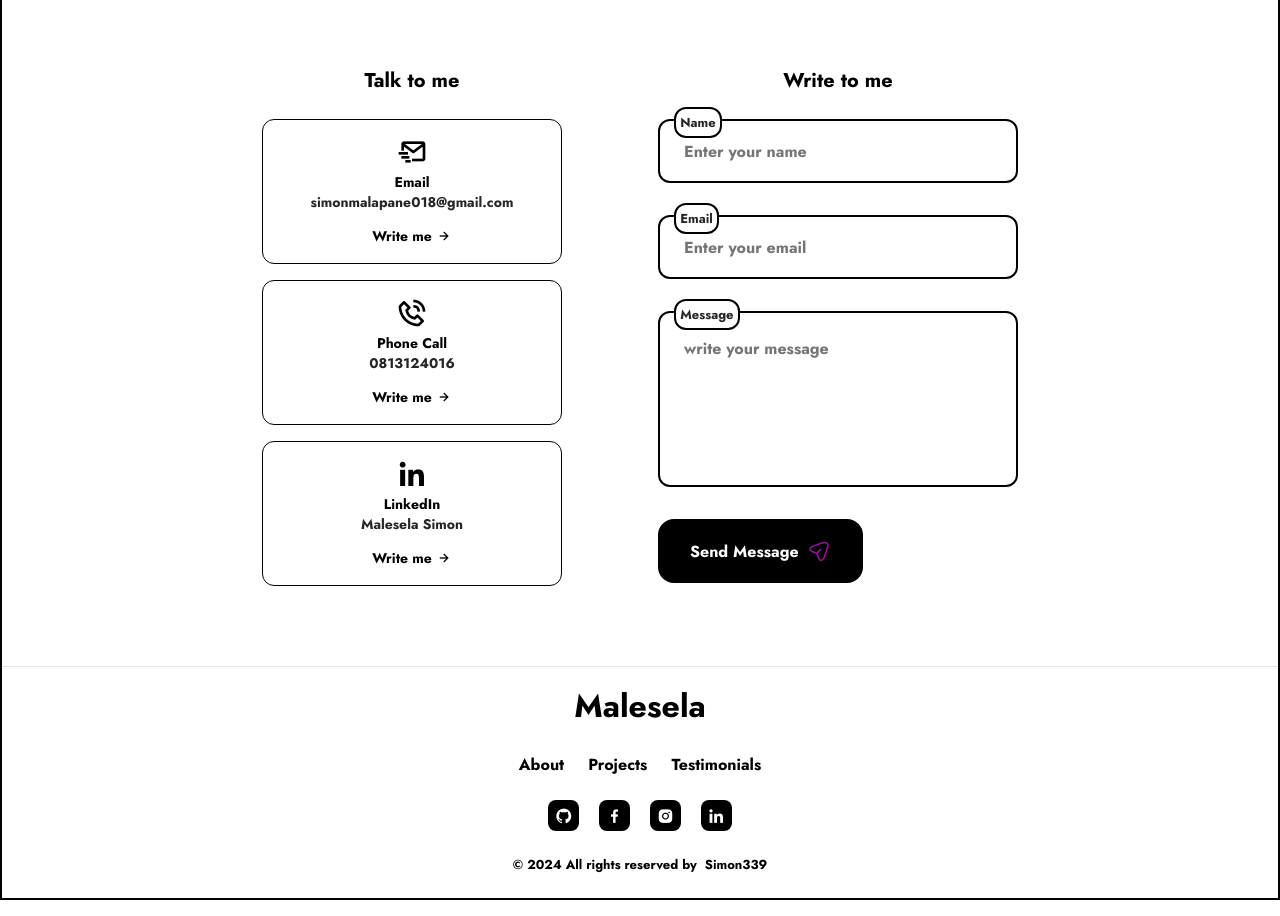
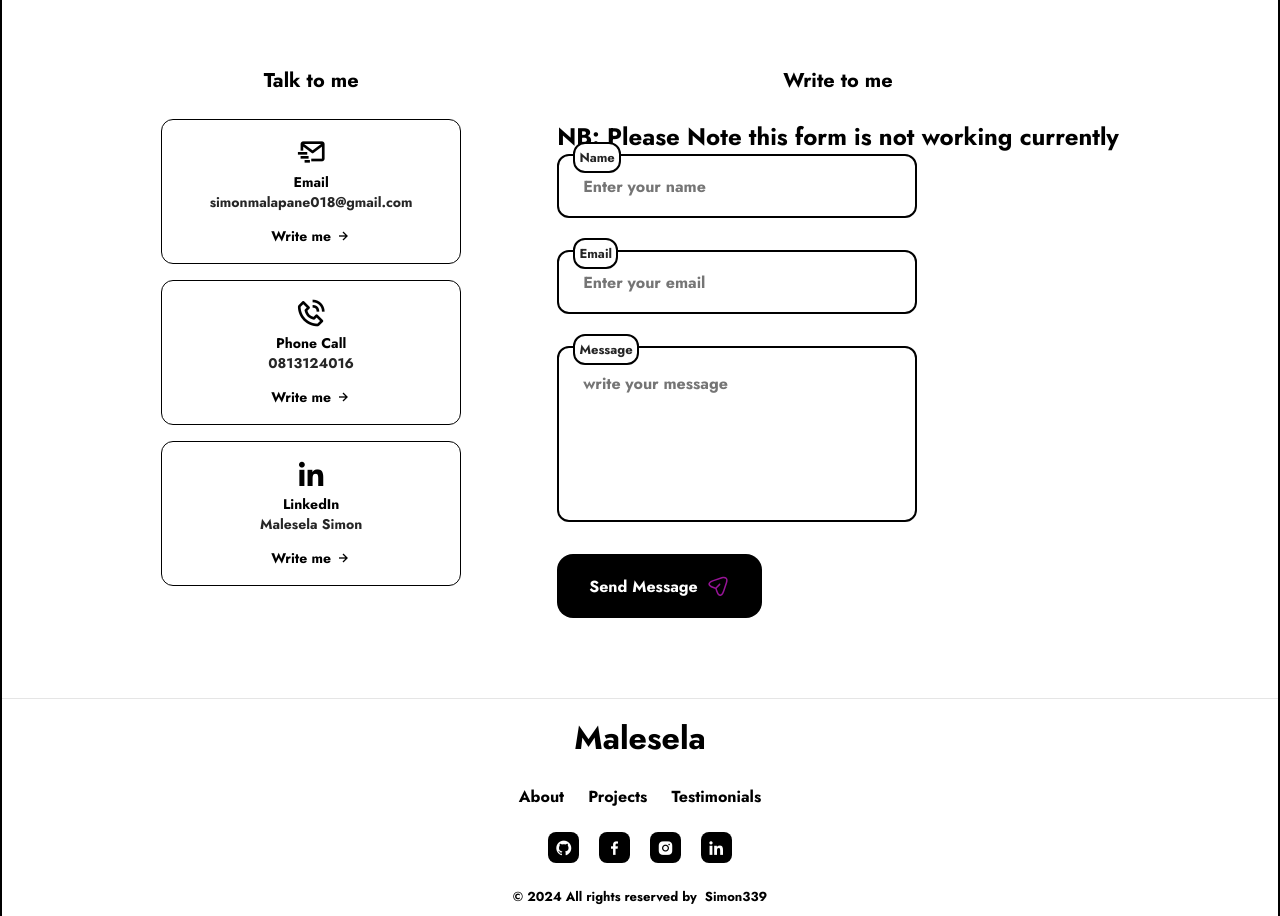
Before and after one commit to Simon339/my-portfolio-app, a React (Create React App) app: page / in a window 1280 px wide. Shown: the part 7484-8400 px from the top of the page. Built offline with nearby package versions, Linux system fonts and the light colour scheme; no server answers.

Commit message:
Contact.jsx

```diff
--- a/src/components/contact/Contact.jsx
+++ b/src/components/contact/Contact.jsx
@@ -82,8 +82,9 @@ const  handleSubmit = async (e) => {
                     </div>
                 </div>
 
-                <div className="contact_content">
+               <div className="contact_content">
                     <h3 className="contact_title">Write to me</h3>
+                   <h2> NB: Please Note this form is not working currently </h2>
 
                     <form className="contact_form" onSubmit={handleSubmit}>
 
```
